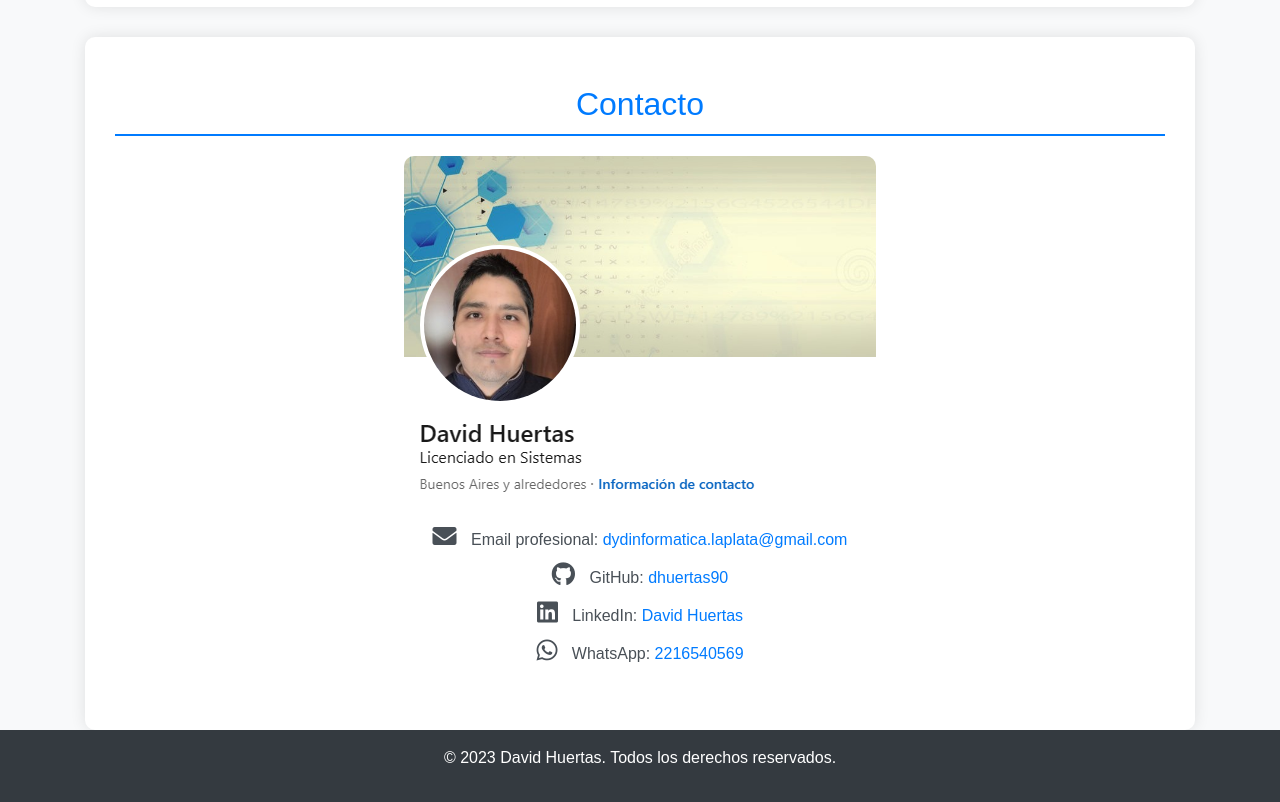
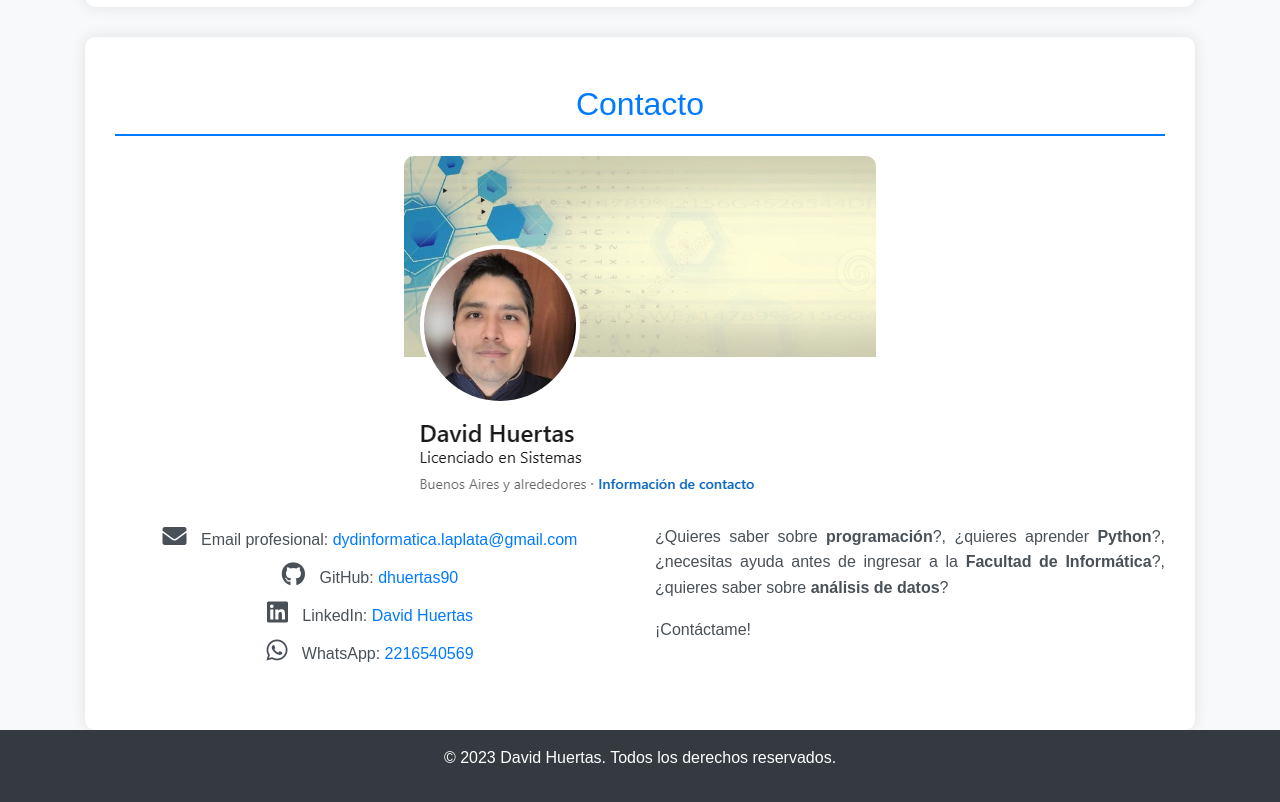
Before and after one commit to davidhuertasinfo/davidhuertasinfo, a plain HTML site: page index.html in a window 1280 px wide. Shown: the part 3520-4322 px from the top of the page. Drawn offline with nearby package versions, Linux system fonts and the light colour scheme.

Commit message:
Update index.html

```diff
--- a/index.html
+++ b/index.html
@@ -302,6 +302,10 @@
                         </li>
                     </ul>
                 </div>
+                <div class="col-md-6">
+                    <p>¿Quieres saber sobre <strong>programación</strong>?, ¿quieres aprender <strong>Python</strong>?, ¿necesitas ayuda antes de ingresar a la <strong>Facultad de Informática</strong>?, ¿quieres saber sobre <strong>análisis de datos</strong>?</p>
+                    <p>¡Contáctame!</p>
+                </div>
             </div>
         </section>
 
```
